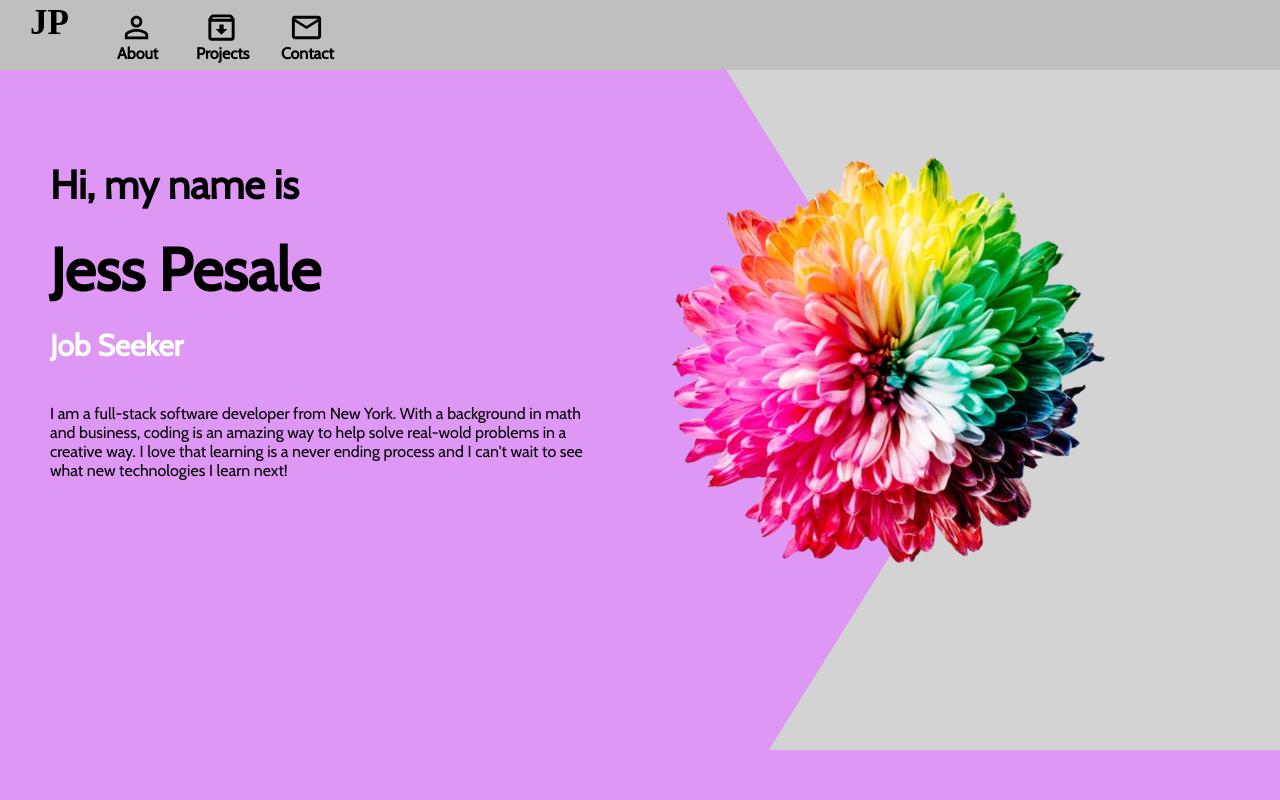
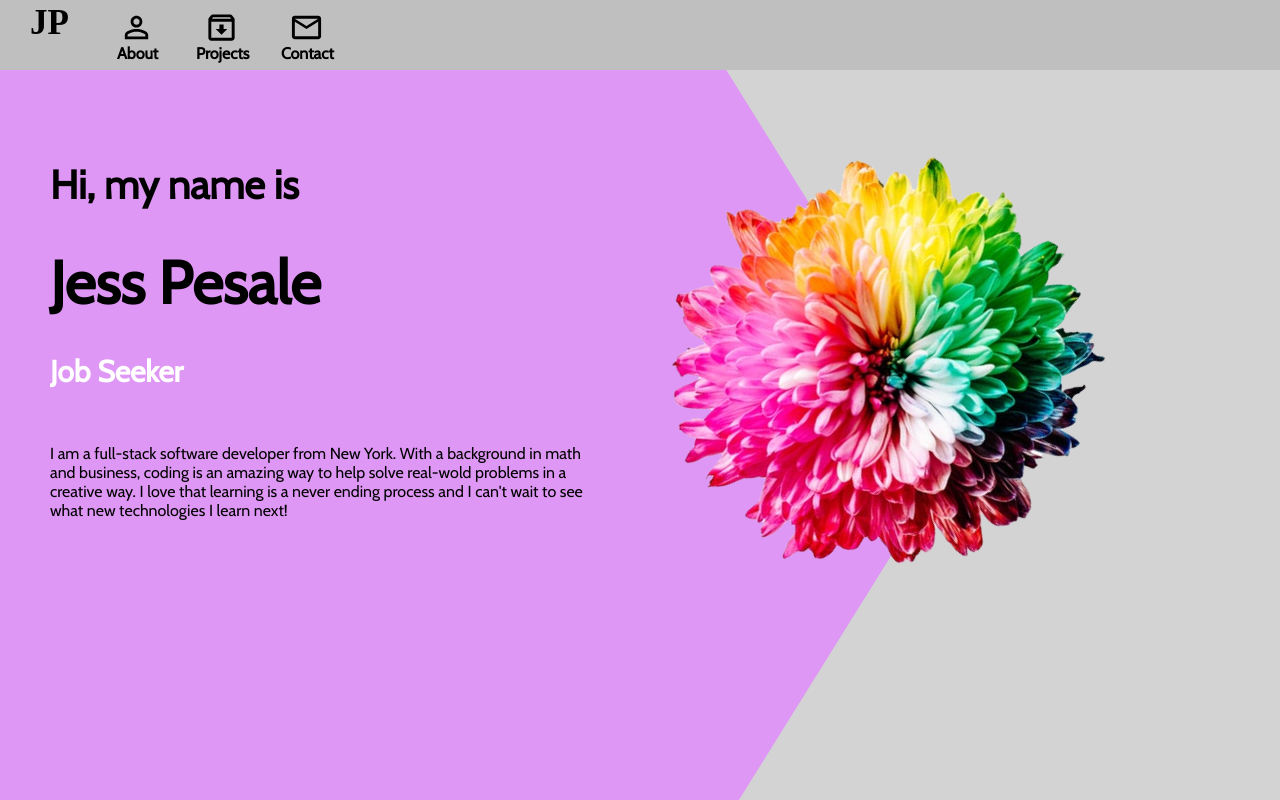
Before and after one commit to jesspesale/portfolio-site, a React (Create React App) app: page / in a window 1280 px wide. Shown: the top 800 px of the page. Built offline with nearby package versions, Linux system fonts and the light colour scheme.

Commit message:
fixed some styling on the clip art pieces

```diff
--- a/src/components/about/about.jsx
+++ b/src/components/about/about.jsx
@@ -4,7 +4,10 @@ const About = () => {
   return (
     <div className="about" id="about">
       <div className="a-left">
+        <div className="a-card bg"></div>
+        <div className="a-card">
 
+        </div>
       </div>
       <div className="a-right">
         <div className="a-bg"></div>
--- a/src/components/intro/intro.css
+++ b/src/components/intro/intro.css
@@ -1,7 +1,7 @@
 
 .intro{
     display: flex;
-    height: 80vh;
+    height: 90vh;
 }
 
 .i-left{
@@ -75,7 +75,7 @@
 clip-path: polygon(0% 0%, 75% 0%, 100% 50%, 75% 100%, 0% 100%);
     background: rgb(223, 151, 245);
     width: 150%;
-    height: 120%;
+    height: 107%;
     position: absolute;
     top: 0;
     left: 0;
```
Also changed, not shown: src/components/about/about.css (line endings or trailing spaces).
